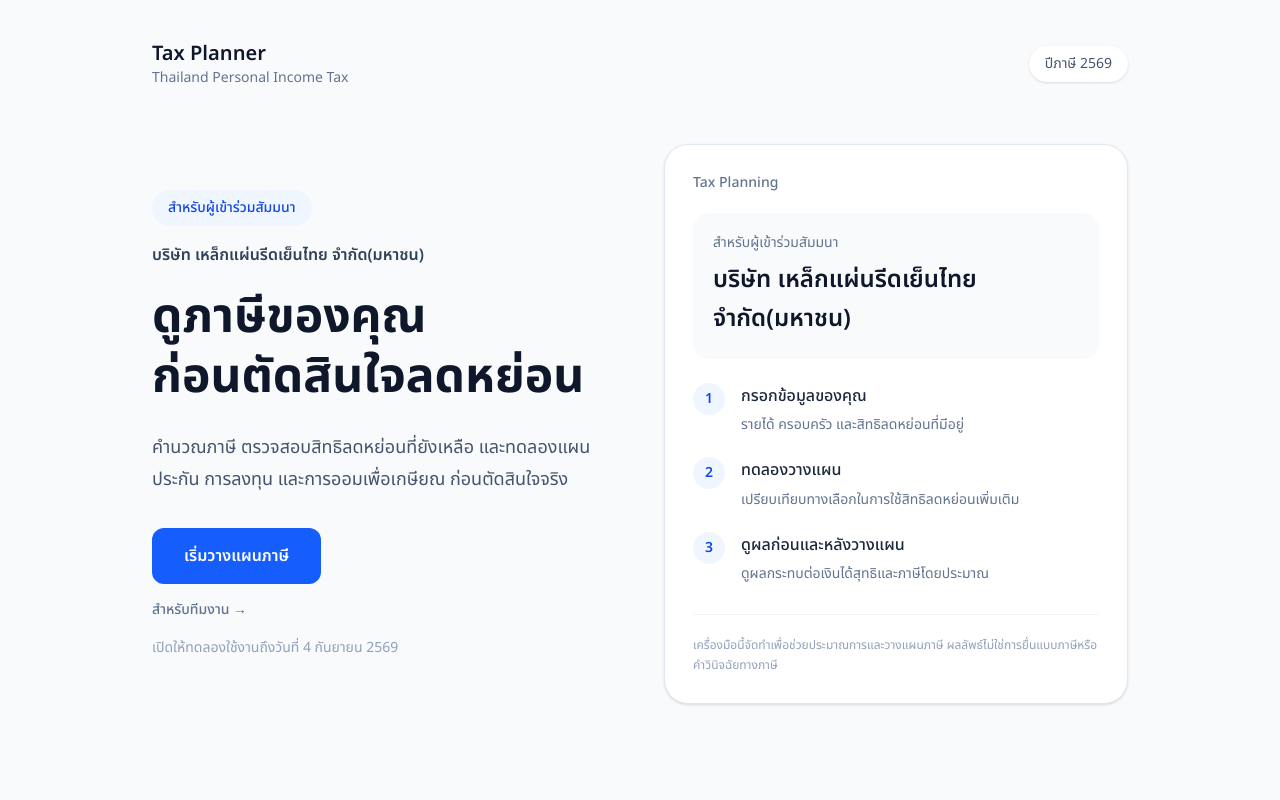
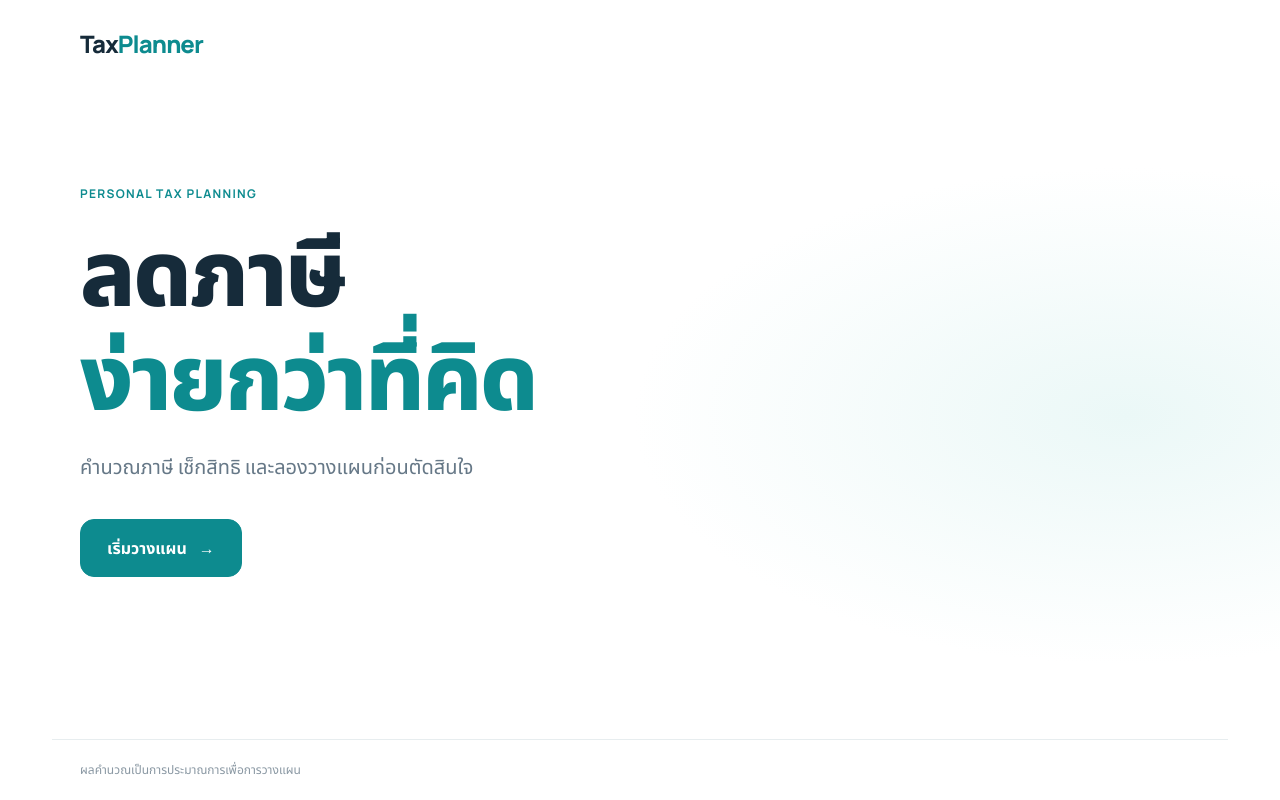
Before and after one commit to vidyaheng/taxplanner, a Next.js app: page / in a window 1280 px wide. Built offline with nearby package versions, Linux system fonts and the light colour scheme.

Commit message:
feat: adopt minimal TaxPlanner landing V4 for public homepage

```diff
--- a/src/app/page.tsx
+++ b/src/app/page.tsx
@@ -1,8 +1,14 @@
 import Link from "next/link";
 import Image from "next/image";
+import { Manrope } from "next/font/google";
 
 import { EVENT_CONFIG } from "@/config/event";
 import { getPresentationBranding } from "@/config/presentation";
+
+const manrope = Manrope({
+  subsets: ["latin"],
+  display: "swap",
+});
 
 export default async function Home({
   searchParams,
@@ -11,176 +17,80 @@ export default async function Home({
 }) {
   const params = await searchParams;
   const presentation = getPresentationBranding(params.presentation);
-  const displayOrganization = presentation?.organization ?? EVENT_CONFIG.company;
+
   return (
-    <main className="min-h-screen bg-slate-50">
-      <div className="mx-auto flex min-h-screen max-w-5xl flex-col px-6 py-10">
-        <header className="flex items-center justify-between">
-          <div>
-            <div className="text-xl font-semibold text-slate-900">
-              Tax Planner
-            </div>
-
-            <div className="text-sm text-slate-500">
-              Thailand Personal Income Tax
-            </div>
-          </div>
-
-          <div className="rounded-full bg-white px-4 py-2 text-sm text-slate-600 shadow-sm">
-            ปีภาษี 2569
-          </div>
+    <main
+      className="relative flex min-h-screen flex-col overflow-hidden bg-white text-[#162b3a]"
+      style={{
+        fontFamily: `${manrope.style.fontFamily}, var(--font-thai), sans-serif`,
+        backgroundImage:
+          "radial-gradient(ellipse 52% 42% at 88% 52%, #ebf8f7 0%, transparent 74%)",
+      }}
+    >
+      <header className="mx-auto flex h-[88px] w-full max-w-[1176px] items-center px-7 max-sm:h-[76px] max-sm:px-[19px]">
+        <Link
+          href="/"
+          aria-label="TaxPlanner หน้าแรก"
+          className="text-[24px] font-extrabold tracking-[-0.9px] text-[#162b3a] focus-visible:rounded focus-visible:outline focus-visible:outline-2 focus-visible:outline-offset-4 focus-visible:outline-[#0d8b8f]"
+        >
+          Tax<span className="text-[#0d8b8f]">Planner</span>
+        </Link>
       </header>
 
-        <section className="flex flex-1 items-center py-12">
-          <div className="grid w-full gap-12 lg:grid-cols-2 lg:items-center">
-            <div>
-              <div className="mb-4 inline-flex rounded-full bg-blue-50 px-4 py-2 text-sm font-medium text-blue-700">
-                สำหรับผู้เข้าร่วมสัมมนา
-              </div>
-
+      <section className="mx-auto flex min-h-[calc(100svh-164px)] w-full max-w-[1176px] flex-1 items-center px-7 pb-[88px] pt-6 max-sm:min-h-[calc(100svh-146px)] max-sm:px-[19px] max-sm:pb-16 max-sm:pt-2">
+        <div className="max-w-[760px]">
           {presentation ? (
-                <div className="mb-5 flex max-w-xl flex-col gap-3 sm:flex-row sm:items-center sm:gap-5">
+            <div className="mb-8 max-w-xl">
+              <div className="mb-3 flex flex-wrap items-center gap-4">
                 <Image
                   src="https://www.depa.or.th/storage/app/media/LogoDEPA-01.png"
                   alt="ตราสัญลักษณ์ depa"
-                    width={168}
-                    height={168}
+                  width={104}
+                  height={104}
                   priority
                   unoptimized
-                    className="h-32 w-32 shrink-0 object-contain sm:h-40 sm:w-40"
+                  className="h-20 w-20 object-contain"
                 />
-                  <div className="min-w-0 text-lg font-semibold leading-relaxed text-slate-800">
-                    {displayOrganization}
+                <p className="max-w-[370px] text-sm font-semibold leading-7 text-[#162b3a]">
+                  {presentation.organization}
+                </p>
               </div>
+              <p className="text-sm leading-6 text-[#667887]">{presentation.notice}</p>
             </div>
-              ) : (
-                <div className="mb-5 text-base font-semibold leading-relaxed text-slate-700">
-                  {displayOrganization}
-                </div>
-              )}
+          ) : null}
 
-              {presentation && (
-                <p className="mb-5 max-w-xl rounded-xl border border-amber-200 bg-amber-50 px-4 py-3 text-sm leading-6 text-amber-900">
-                  {presentation.notice}
+          <p className="mb-[18px] text-xs font-bold uppercase tracking-[1.3px] text-[#0d8b8f]">
+            Personal Tax Planning
           </p>
-              )}
 
-              <h1 className="max-w-xl text-4xl font-bold leading-tight text-slate-900 md:text-5xl">
-                ดูภาษีของคุณ
+          <h1 className="mb-[22px] text-[clamp(52px,7.4vw,92px)] font-extrabold leading-[1.12] tracking-[-2.5px] max-sm:text-[clamp(48px,12vw,64px)]">
+            ลดภาษี
             <br />
-                ก่อนตัดสินใจลดหย่อน
+            <span className="text-[#0d8b8f]">ง่ายกว่าที่คิด</span>
           </h1>
 
-              <p className="mt-6 max-w-xl text-lg leading-8 text-slate-600">
-                คำนวณภาษี ตรวจสอบสิทธิลดหย่อนที่ยังเหลือ
-                และทดลองแผนประกัน การลงทุน
-                และการออมเพื่อเกษียณ ก่อนตัดสินใจจริง
+          <p className="mb-[34px] max-w-[560px] text-[clamp(17px,1.95vw,20px)] leading-[1.8] text-[#667887] max-sm:text-base">
+            คำนวณภาษี เช็กสิทธิ และลองวางแผนก่อนตัดสินใจ
           </p>
 
-              <div className="mt-8">
           {EVENT_CONFIG.active ? (
             <Link
               href="/planning/income"
-                    className="inline-flex min-h-14 items-center justify-center rounded-xl bg-blue-600 px-8 text-base font-semibold text-white transition hover:bg-blue-700"
+              className="inline-flex min-h-[56px] items-center justify-center gap-3 rounded-[14px] border border-[#0d8b8f] bg-[#0d8b8f] px-[26px] py-4 text-base font-bold text-white transition duration-200 hover:-translate-y-0.5 hover:bg-[#09777b] hover:shadow-[0_14px_32px_rgba(13,139,143,0.18)] focus-visible:outline focus-visible:outline-2 focus-visible:outline-offset-4 focus-visible:outline-[#0d8b8f] motion-reduce:transition-none"
             >
-                    เริ่มวางแผนภาษี
+              เริ่มวางแผน <span aria-hidden="true">→</span>
             </Link>
           ) : (
-                  <div className="inline-flex min-h-14 items-center justify-center rounded-xl bg-slate-200 px-8 text-base font-semibold text-slate-500">
+            <div className="inline-flex min-h-[56px] items-center rounded-[14px] bg-slate-100 px-[26px] py-4 text-base font-semibold text-slate-500">
               สิทธิ์ทดลองใช้งานสิ้นสุดแล้ว
             </div>
           )}
         </div>
+      </section>
 
-              <div className="mt-3">
-                <Link
-                  href="/team"
-                  className="text-sm font-medium text-slate-500 transition hover:text-blue-700"
-                >
-                  สำหรับทีมงาน →
-                </Link>
-              </div>
-
-              <p className="mt-4 text-sm text-slate-400">
-                {EVENT_CONFIG.active
-                  ? `เปิดให้ทดลองใช้งานถึงวันที่ ${EVENT_CONFIG.expires}`
-                  : "ขอบคุณที่เข้าร่วมกิจกรรม"}
-              </p>
-            </div>
-
-            <div className="rounded-3xl border border-slate-200 bg-white p-7 shadow-sm">
-              <div className="text-sm font-medium text-slate-500">
-                Tax Planning
-              </div>
-
-              <div className="mt-5 rounded-2xl bg-slate-50 p-5">
-                <div className="text-sm text-slate-500">
-                  สำหรับผู้เข้าร่วมสัมมนา
-                </div>
-
-                <div className="mt-2 break-words text-xl font-semibold leading-relaxed text-slate-900 sm:text-2xl">
-                  {displayOrganization}
-                </div>
-              </div>
-
-              <div className="mt-6 space-y-5">
-                <div className="flex items-start gap-4">
-                  <div className="flex h-8 w-8 shrink-0 items-center justify-center rounded-full bg-blue-50 text-sm font-semibold text-blue-700">
-                    1
-                  </div>
-
-                  <div>
-                    <div className="font-medium text-slate-800">
-                      กรอกข้อมูลของคุณ
-                    </div>
-
-                    <div className="mt-1 text-sm leading-6 text-slate-500">
-                      รายได้ ครอบครัว และสิทธิลดหย่อนที่มีอยู่
-                    </div>
-                  </div>
-                </div>
-
-                <div className="flex items-start gap-4">
-                  <div className="flex h-8 w-8 shrink-0 items-center justify-center rounded-full bg-blue-50 text-sm font-semibold text-blue-700">
-                    2
-                  </div>
-
-                  <div>
-                    <div className="font-medium text-slate-800">
-                      ทดลองวางแผน
-                    </div>
-
-                    <div className="mt-1 text-sm leading-6 text-slate-500">
-                      เปรียบเทียบทางเลือกในการใช้สิทธิลดหย่อนเพิ่มเติม
-                    </div>
-                  </div>
-                </div>
-
-                <div className="flex items-start gap-4">
-                  <div className="flex h-8 w-8 shrink-0 items-center justify-center rounded-full bg-blue-50 text-sm font-semibold text-blue-700">
-                    3
-                  </div>
-
-                  <div>
-                    <div className="font-medium text-slate-800">
-                      ดูผลก่อนและหลังวางแผน
-                    </div>
-
-                    <div className="mt-1 text-sm leading-6 text-slate-500">
-                      ดูผลกระทบต่อเงินได้สุทธิและภาษีโดยประมาณ
-                    </div>
-                  </div>
-                </div>
-              </div>
-
-              <div className="mt-7 border-t border-slate-100 pt-5 text-xs leading-5 text-slate-400">
-                เครื่องมือนี้จัดทำเพื่อช่วยประมาณการและวางแผนภาษี
-                ผลลัพธ์ไม่ใช่การยื่นแบบภาษีหรือคำวินิจฉัยทางภาษี
-              </div>
-            </div>
-          </div>
-        </section>
-      </div>
+      <footer className="mx-auto w-full max-w-[1176px] border-t border-[#e7edef] px-7 py-[22px] text-xs text-[#8a98a3] max-sm:px-[19px]">
+        ผลคำนวณเป็นการประมาณการเพื่อการวางแผน
+      </footer>
     </main>
   );
 }
```
Lines whose indentation alone changed are shown as unchanged.
